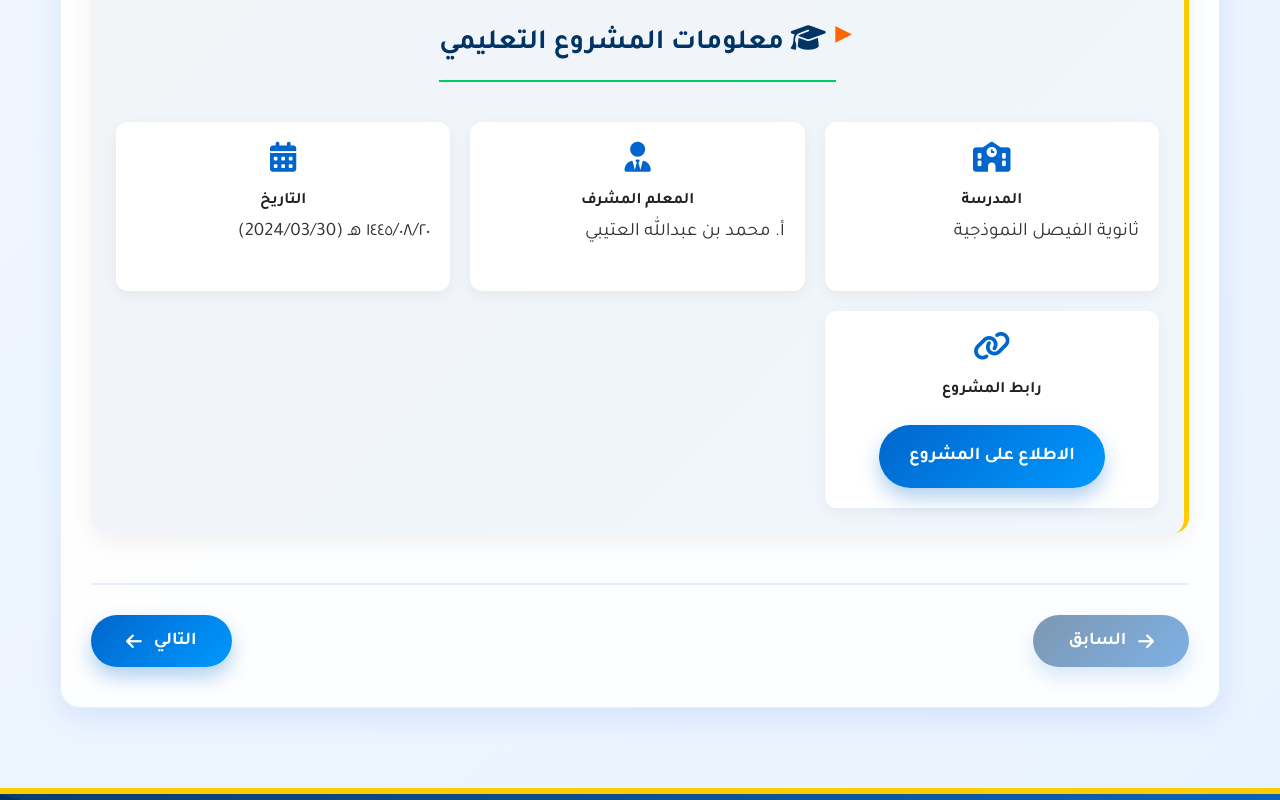
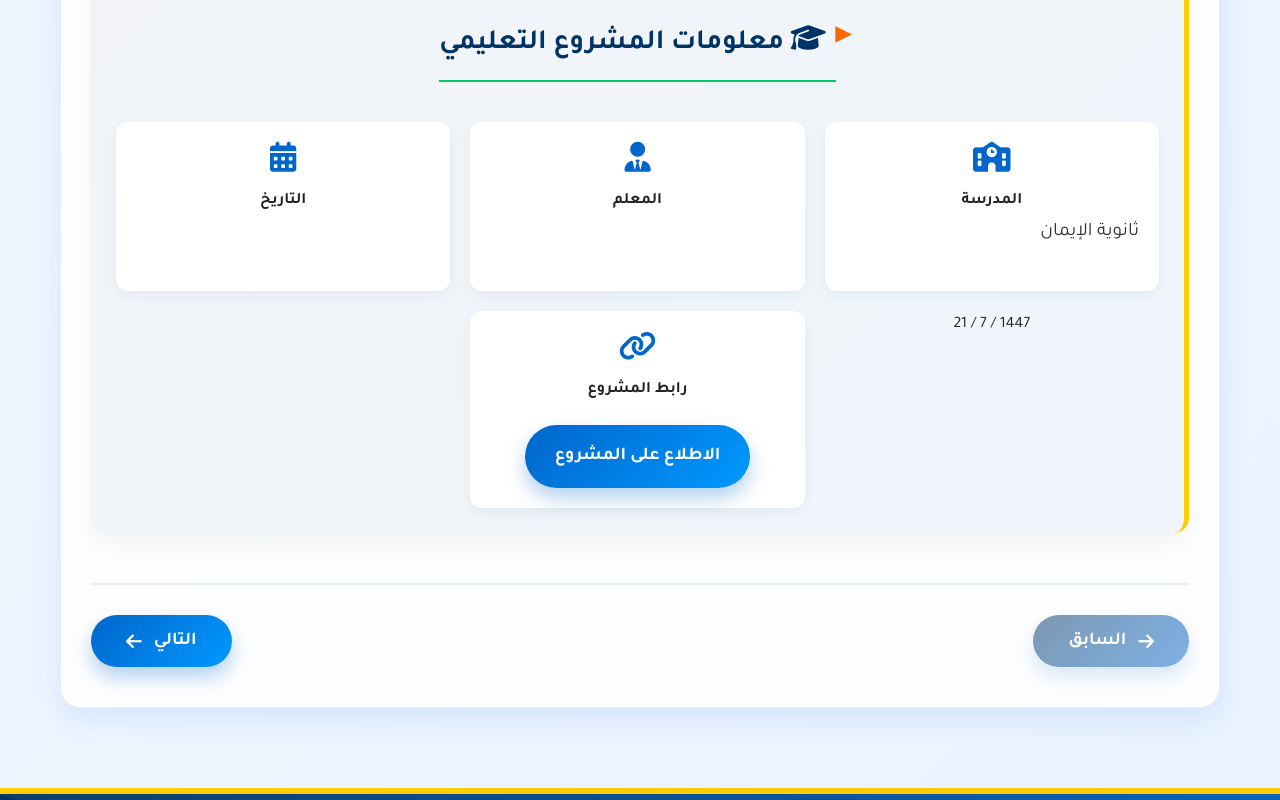
Before and after one commit to samalmukhtar/co, a plain HTML site: page index.html in a window 1280 px wide. Shown: the part 2080-2880 px from the top of the page. Drawn offline with Linux system fonts and the light colour scheme.

Commit message:
Update school information in index.html

```diff
--- a/index.html
+++ b/index.html
@@ -1,3 +1,4 @@
+
 
 <!DOCTYPE html>
 <html lang="ar" dir="rtl">
@@ -794,26 +795,24 @@
                     </tbody>
                 </table>
             </div>
-
-            <!-- معلومات المدرسة والمعلم -->
+                      <!-- معلومات المدرسة والمعلم -->
             <div class="school-info">
                 <h3><i class="fas fa-graduation-cap"></i> معلومات المشروع التعليمي</h3>
                 <div class="info-grid">
                     <div class="info-item">
                         <i class="fas fa-school"></i>
                         <h4>المدرسة</h4>
-                        <p>ثانوية الفيصل النموذجية</p>
+                        <p>ثانوية الإيمان </p>
                     </div>
                     <div class="info-item">
                         <i class="fas fa-user-tie"></i>
-                        <h4>المعلم المشرف</h4>
-                        <p>أ. محمد بن عبدالله العتيبي</p>
+                        <h4>المعلم </h4>
+                        <p>  </p>
                     </div>
                     <div class="info-item">
                         <i class="fas fa-calendar-alt"></i>
                         <h4>التاريخ</h4>
-                        <p>١٤٤٥/٠٨/٢٠ هـ (2024/03/30)</p>
-                    </div>
+                    </div> 1447 / 7 / 21
                     <div class="info-item">
                         <i class="fas fa-link"></i>
                         <h4>رابط المشروع</h4>
@@ -918,26 +917,24 @@
                     </tbody>
                 </table>
             </div>
-
-            <!-- معلومات المدرسة والمعلم -->
+                  <!-- معلومات المدرسة والمعلم -->
             <div class="school-info">
                 <h3><i class="fas fa-graduation-cap"></i> معلومات المشروع التعليمي</h3>
                 <div class="info-grid">
                     <div class="info-item">
                         <i class="fas fa-school"></i>
                         <h4>المدرسة</h4>
-                        <p>ثانوية الفيصل النموذجية</p>
+                        <p>ثانوية الإيمان </p>
                     </div>
                     <div class="info-item">
                         <i class="fas fa-user-tie"></i>
-                        <h4>المعلم المشرف</h4>
-                        <p>أ. محمد بن عبدالله العتيبي</p>
+                        <h4>المعلم </h4>
+                        <p>  </p>
                     </div>
                     <div class="info-item">
                         <i class="fas fa-calendar-alt"></i>
                         <h4>التاريخ</h4>
-                        <p>١٤٤٥/٠٨/٢٠ هـ (2024/03/30)</p>
-                    </div>
+                    </div> 1447 / 7 / 21
                     <div class="info-item">
                         <i class="fas fa-link"></i>
                         <h4>رابط المشروع</h4>
@@ -1048,7 +1045,6 @@
                     <li>مؤشر رضا العملاء (هدف: 90% بعد 6 أشهر)</li>
                 </ul>
             </div>
-
             <!-- معلومات المدرسة والمعلم -->
             <div class="school-info">
                 <h3><i class="fas fa-graduation-cap"></i> معلومات المشروع التعليمي</h3>
@@ -1056,18 +1052,17 @@
                     <div class="info-item">
                         <i class="fas fa-school"></i>
                         <h4>المدرسة</h4>
-                        <p>ثانوية الفيصل النموذجية</p>
+                        <p>ثانوية الإيمان </p>
                     </div>
                     <div class="info-item">
                         <i class="fas fa-user-tie"></i>
-                        <h4>المعلم المشرف</h4>
-                        <p>أ. محمد بن عبدالله العتيبي</p>
+                        <h4>المعلم </h4>
+                        <p>  </p>
                     </div>
                     <div class="info-item">
                         <i class="fas fa-calendar-alt"></i>
                         <h4>التاريخ</h4>
-                        <p>١٤٤٥/٠٨/٢٠ هـ (2024/03/30)</p>
-                    </div>
+                    </div> 1447 / 7 / 21
                     <div class="info-item">
                         <i class="fas fa-link"></i>
                         <h4>رابط المشروع</h4>
@@ -1075,6 +1070,7 @@
                     </div>
                 </div>
             </div>
+
 
             <div class="page-nav">
                 <button class="nav-btn prev" data-prev="page2"><i class="fas fa-arrow-right"></i> السابق</button>
@@ -1152,25 +1148,24 @@
                 </table>
             </div>
 
-            <!-- معلومات المدرسة والمعلم -->
+               <!-- معلومات المدرسة والمعلم -->
             <div class="school-info">
                 <h3><i class="fas fa-graduation-cap"></i> معلومات المشروع التعليمي</h3>
                 <div class="info-grid">
                     <div class="info-item">
                         <i class="fas fa-school"></i>
                         <h4>المدرسة</h4>
-                        <p>ثانوية الفيصل النموذجية</p>
+                        <p>ثانوية الإيمان </p>
                     </div>
                     <div class="info-item">
                         <i class="fas fa-user-tie"></i>
-                        <h4>المعلم المشرف</h4>
-                        <p>أ. محمد بن عبدالله العتيبي</p>
+                        <h4>المعلم </h4>
+                        <p>  </p>
                     </div>
                     <div class="info-item">
                         <i class="fas fa-calendar-alt"></i>
                         <h4>التاريخ</h4>
-                        <p>١٤٤٥/٠٨/٢٠ هـ (2024/03/30)</p>
-                    </div>
+                    </div> 1447 / 7 / 21
                     <div class="info-item">
                         <i class="fas fa-link"></i>
                         <h4>رابط المشروع</h4>
@@ -1281,18 +1276,17 @@
                     <div class="info-item">
                         <i class="fas fa-school"></i>
                         <h4>المدرسة</h4>
-                        <p>ثانوية الفيصل النموذجية</p>
+                        <p>ثانوية الإيمان </p>
                     </div>
                     <div class="info-item">
                         <i class="fas fa-user-tie"></i>
-                        <h4>المعلم المشرف</h4>
-                        <p>أ. محمد بن عبدالله العتيبي</p>
+                        <h4>المعلم </h4>
+                        <p>  </p>
                     </div>
                     <div class="info-item">
                         <i class="fas fa-calendar-alt"></i>
                         <h4>التاريخ</h4>
-                        <p>١٤٤٥/٠٨/٢٠ هـ (2024/03/30)</p>
-                    </div>
+                    </div> 1447 / 7 / 21
                     <div class="info-item">
                         <i class="fas fa-link"></i>
                         <h4>رابط المشروع</h4>
@@ -1380,17 +1374,17 @@
                     <div class="info-item">
                         <i class="fas fa-school"></i>
                         <h4>المدرسة</h4>
-                        <p>ثانوية الفيصل النموذجية</p>
+                        <p>ثانوية الإيمان</p>
                     </div>
                     <div class="info-item">
                         <i class="fas fa-user-tie"></i>
-                        <h4>المعلم المشرف</h4>
-                        <p>أ. محمد بن عبدالله العتيبي</p>
+                        <h4>المعلم </h4>
+                        <p>    </p>
                     </div>
                     <div class="info-item">
                         <i class="fas fa-calendar-alt"></i>
                         <h4>التاريخ</h4>
-                        <p>١٤٤٥/٠٨/٢٠ هـ (2024/03/30)</p>
+                        <p> (2026)</p>
                     </div>
                     <div class="info-item">
                         <i class="fas fa-link"></i>
@@ -1414,7 +1408,7 @@
             </div>
             <p>مشروع مؤسسة تجارية صغيرة قابلة للنمو - تطبيق عملي لمنهج كتاب المهارات الرقمية – الصف الثالث الثانوي</p>
             <p>تم تصميم هذا المشروع بتقنيات الويب الحديثة ولغة عربية فصيحة بلاغية، مع التركيز على الجوانب التطبيقية والإدارية</p>
-            <p>جميع الحقوق الفكرية محفوظة &copy; ١٤٤٥ هـ - 2024 م</p>
+            <p>جميع الحقوق الفكرية محفوظة &copy; ١٤٤٥ هـ - 2024 م</p>  عن طريق ديب سيك مدرسة الفيصل  حقوق المشاع الإبداعي لأغراض تعليمية تم استخدام الاستايل من قبل الطالب / سامي
             <div style="margin-top: 25px; font-size: 18px;">
                 <i class="fas fa-phone" style="margin-left: 20px;"></i> ٠٥٠١٢٣٤٥٦٧
                 <i class="fas fa-envelope" style="margin-left: 20px;"></i> info@tawzeea-alzaki.com
```
